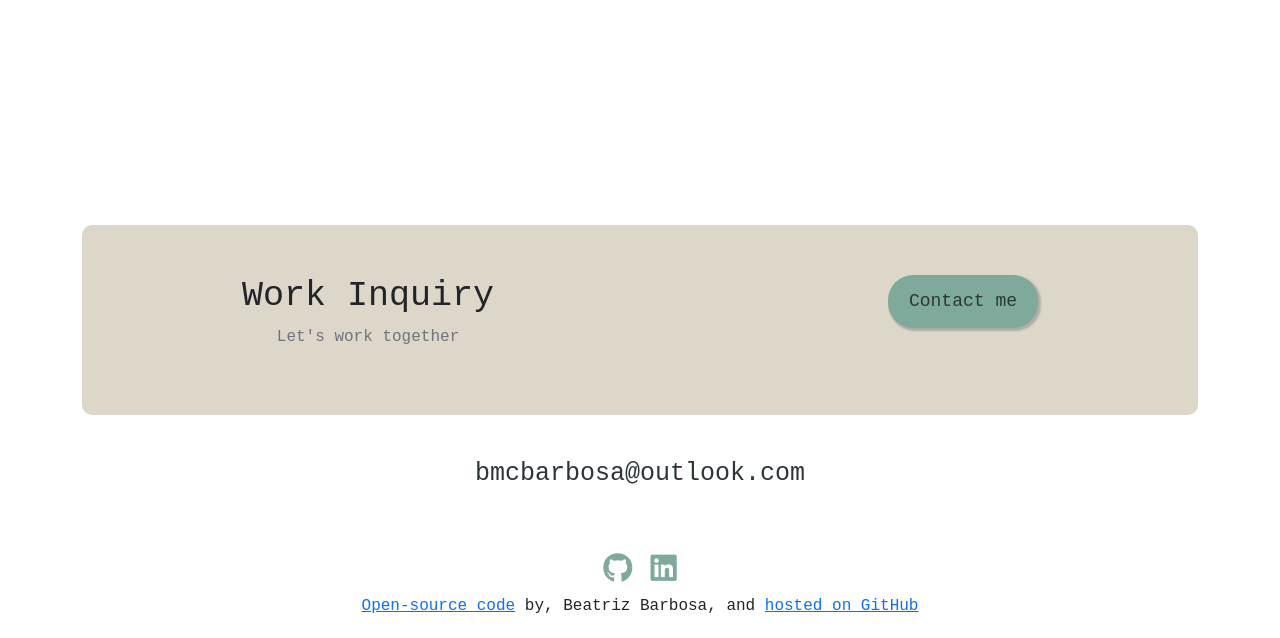
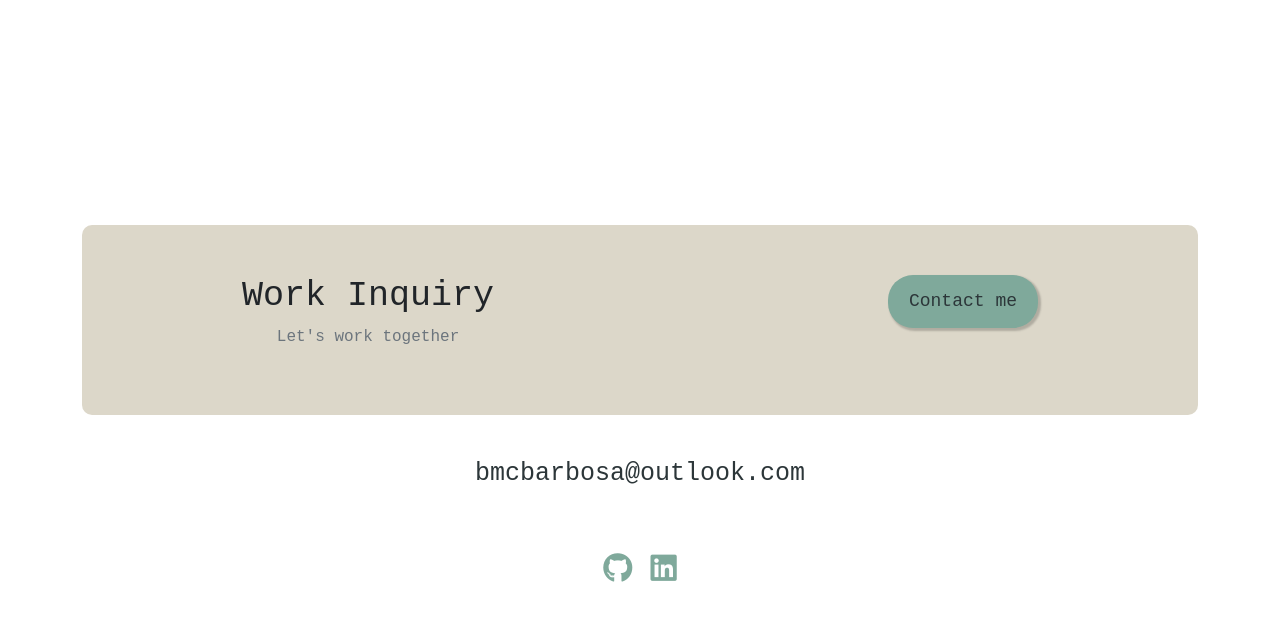
Before and after one commit to beatrizmcbarbosa/b-portfolio, a plain HTML site: page about.html in a window 1280 px wide. Shown: the part 487-1125 px from the top of the page. After the commit the page ends 1101 px from the top, so only its background shows below. Drawn offline with nearby package versions, Linux system fonts and the light colour scheme.

Commit message:
edited footer

```diff
--- a/about.html
+++ b/about.html
@@ -92,10 +92,6 @@
                 <i class="fab fa-linkedin"></i>
             </a>
         </div>
-        <div><a href="" target="_blank">Open-source code</a>
-            by, Beatriz Barbosa, and
-            <a href="" target="_blank">hosted on GitHub</a>
-        </div>
         <div class="date-time" id="date-time"></div>
     </footer>
 </body>
```
Also changed, not shown: contact.html (+0 -4 lines), index.html (+0 -4 lines), work.html (+0 -4 lines).
